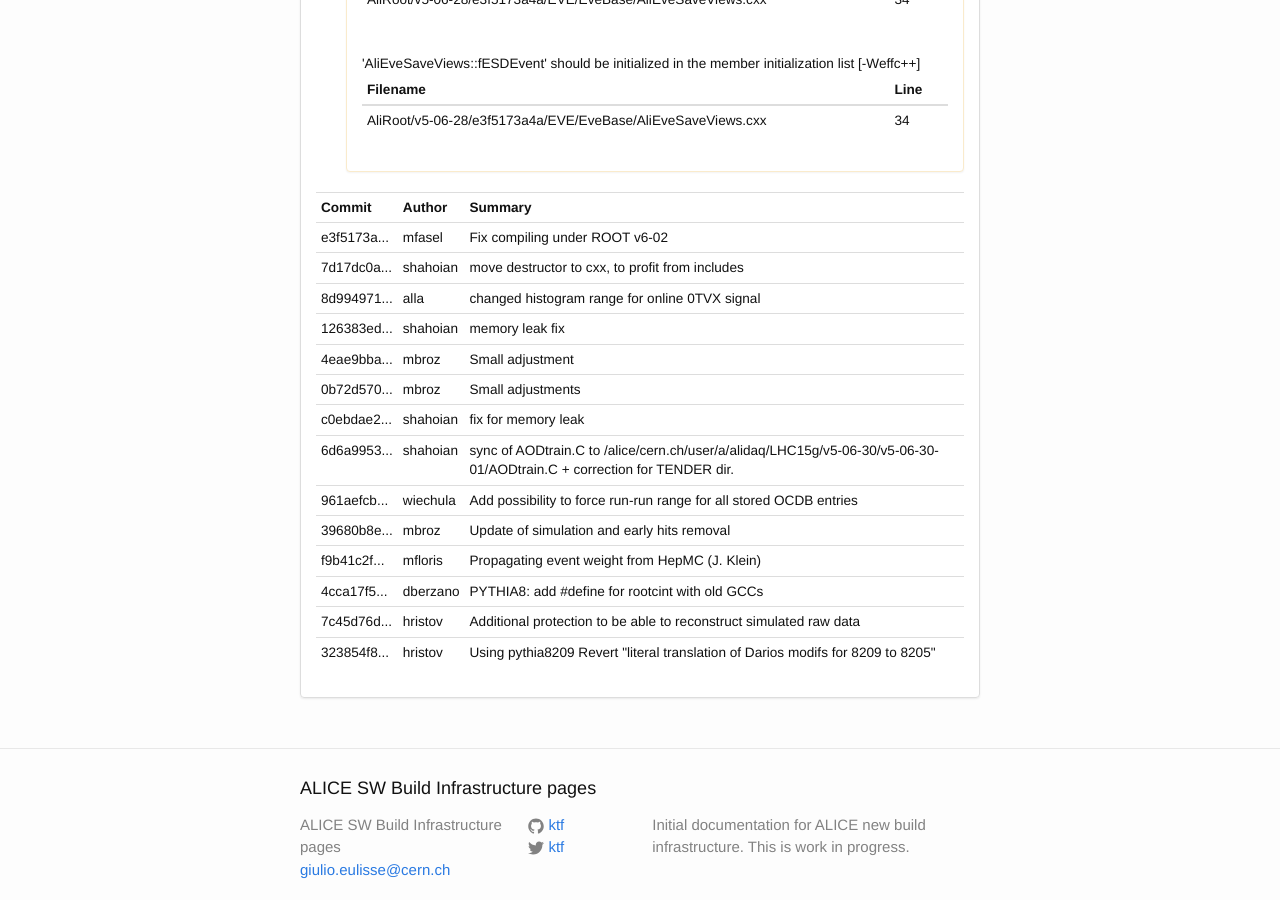
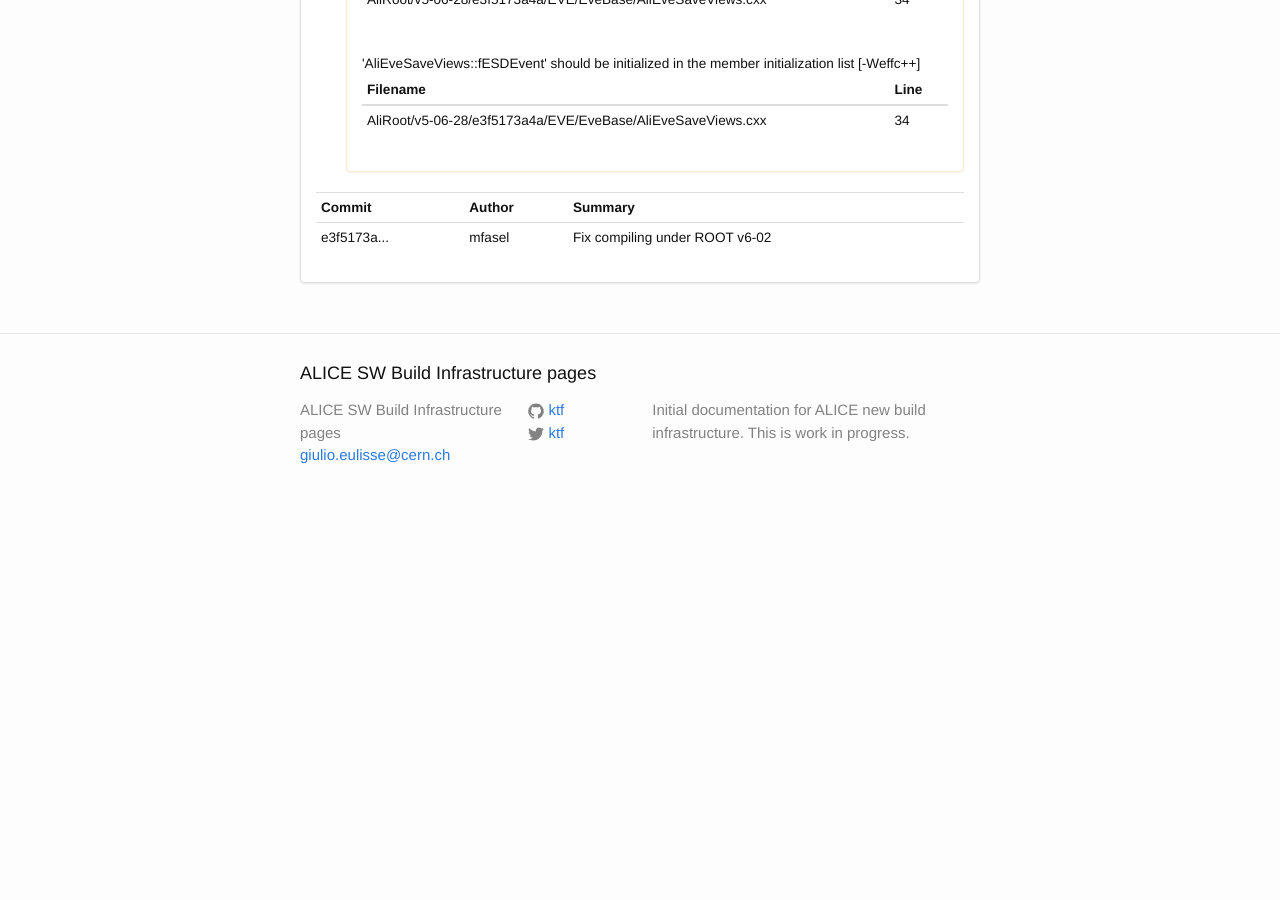
Before and after one commit to alisw/alisw.github.io, a Jekyll site: the page built from index.html, in a window 1280 px wide and 900 px high, scrolled down 171557 px. Built offline with Jekyll 4.4.1, drawn with Linux system fonts in a browser that asks for light colours; nearby versions of some CDN libraries; after the commit the page ends 172084 px from its top, so only the background shows below that.

Commit message:
Updated results.

```diff
--- a/_data/commits-aliroot-master.yaml
+++ b/_data/commits-aliroot-master.yaml
@@ -388,68 +388,3 @@
  message: >-
     Fix compiling under ROOT v6-02
  author: !!str mfasel
--
- commit: "7d17dc0a163644920197ef0e3cfc4a1bc8bb35ee"
- message: >-
-    move destructor to cxx, to profit from includes
- author: !!str shahoian
--
- commit: "8d994971c52a003234ff693e809146bb0c8dc67b"
- message: >-
-    changed histogram range for online 0TVX signal
- author: !!str alla
--
- commit: "126383ede4a8d42e2f7055557fe6fec548880ac4"
- message: >-
-    memory leak fix
- author: !!str shahoian
--
- commit: "4eae9bba49e7f3e0757b16f494ec90a58ad93a0a"
- message: >-
-    Small adjustment
- author: !!str mbroz
--
- commit: "0b72d5700eb6beaa59dc0b9cdabb520f60d47003"
- message: >-
-    Small adjustments
- author: !!str mbroz
--
- commit: "c0ebdae2dc57671dfe157e7fea8554bb625ccc3d"
- message: >-
-    fix for memory leak
- author: !!str shahoian
--
- commit: "6d6a99538472e6ac7dd887ad5e2c924342a5d9ed"
- message: >-
-    sync of AODtrain.C to /alice/cern.ch/user/a/alidaq/LHC15g/v5-06-30/v5-06-30-01/AODtrain.C + correction for TENDER dir.
- author: !!str shahoian
--
- commit: "961aefcb0d483ed8c9ae4568312eed7335ff4860"
- message: >-
-    Add possibility to force run-run range for all stored OCDB entries
- author: !!str wiechula
--
- commit: "39680b8eeccd8bf80161ae066749c6a43bf8d4f6"
- message: >-
-    Update of simulation and early hits removal
- author: !!str mbroz
--
- commit: "f9b41c2f1bc3ca0b1ed6c460f17cd938e4c6b033"
- message: >-
-    Propagating event weight from HepMC (J. Klein)
- author: !!str mfloris
--
- commit: "4cca17f56f1d9020d38b57e07bec9fc7b3dde8fc"
- message: >-
-    PYTHIA8: add #define for rootcint with old GCCs
- author: !!str dberzano
--
- commit: "7c45d76d8ce25c2b616e6c9fb00fd9721f61e3f5"
- message: >-
-    Additional protection to be able to reconstruct simulated raw data
- author: !!str hristov
--
- commit: "323854f8361f00471cf1fc594c89c8044d82daf3"
- message: >-
-    Using pythia8209 Revert "literal translation of Darios modifs for 8209 to 8205"
- author: !!str hristov
```
Also changed, not shown: _data/warnings.json.
